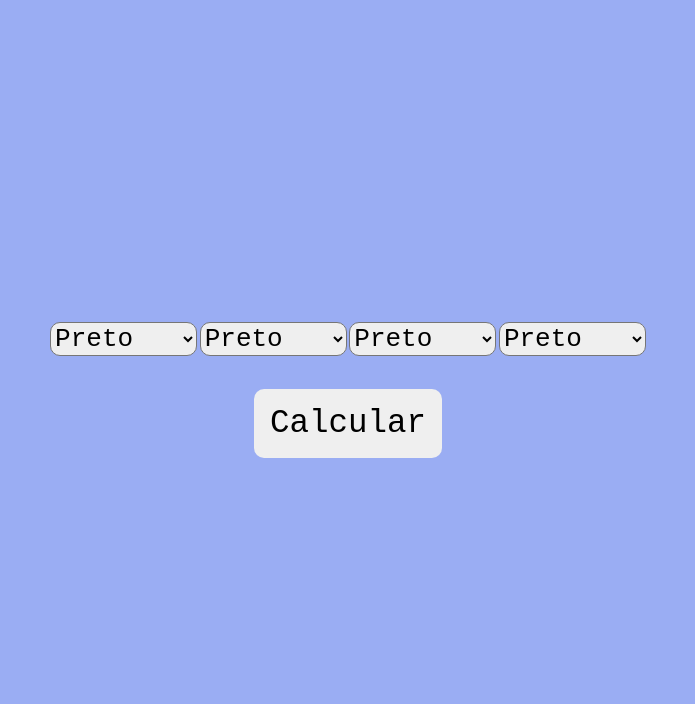
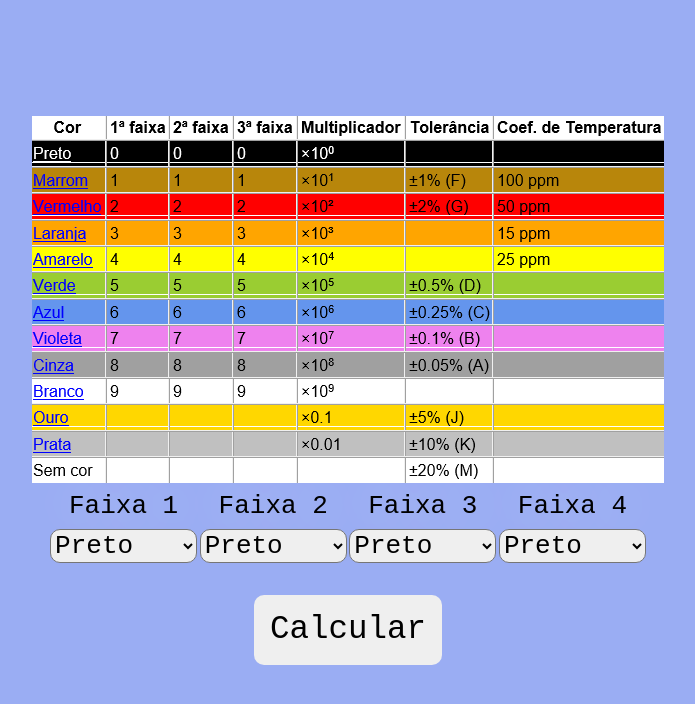
Before and after one commit to eliel358/Calculadora-de-Codigo-de-Cores-de-Resistores, a plain HTML site: page index.html in a window 1280 px wide. Shown: the whole page, without its empty margins (292-987 px from the left). Drawn offline with Linux system fonts and the light colour scheme.

Commit message:
Adicionado tabela de código de cores

```diff
--- a/index.html
+++ b/index.html
@@ -14,8 +14,10 @@
         <button  id="fourl">4 Linhas</button>
         <button id="fivel">5 Linhas</button>
     </div>
+    <img src="./assets/tabela cores.png" alt="" srcset="">
     <div class="faixas">
         <div id="faixa-1">
+            <p>Faixa 1</p>
             <select name="Faixa 1" id="Faixa 1">
                 <option value="Preto">Preto</option>
                 <option value="Marrom">Marrom</option>
@@ -33,6 +35,7 @@
             </select>
         </div>
         <div id="faixa-2">
+            <p>Faixa 2</p>
             <select name="Faixa 2" id="Faixa 2">
                 <option value="Preto">Preto</option>
                 <option value="Marrom">Marrom</option>
@@ -50,6 +53,7 @@
             </select>
         </div>
         <div id="faixa-3">
+            <p>Faixa 3</p>
             <select name="Faixa 3" id="Faixa 3">
                 <option value="Preto">Preto</option>
                 <option value="Marrom">Marrom</option>
@@ -67,6 +71,7 @@
             </select>
         </div>
         <div id="faixa-4">
+            <p>Faixa 4</p>
             <select name="Faixa 4" id="Faixa 4">
                 <option value="Preto">Preto</option>
                 <option value="Marrom">Marrom</option>
@@ -84,6 +89,7 @@
             </select>
         </div>
         <div id="faixa-5">
+            <p>Faixa 5</p>
             <select name="Faixa 5" id="Faixa 5">
                 <option value="Preto">Preto</option>
                 <option value="Marrom">Marrom</option>
```
